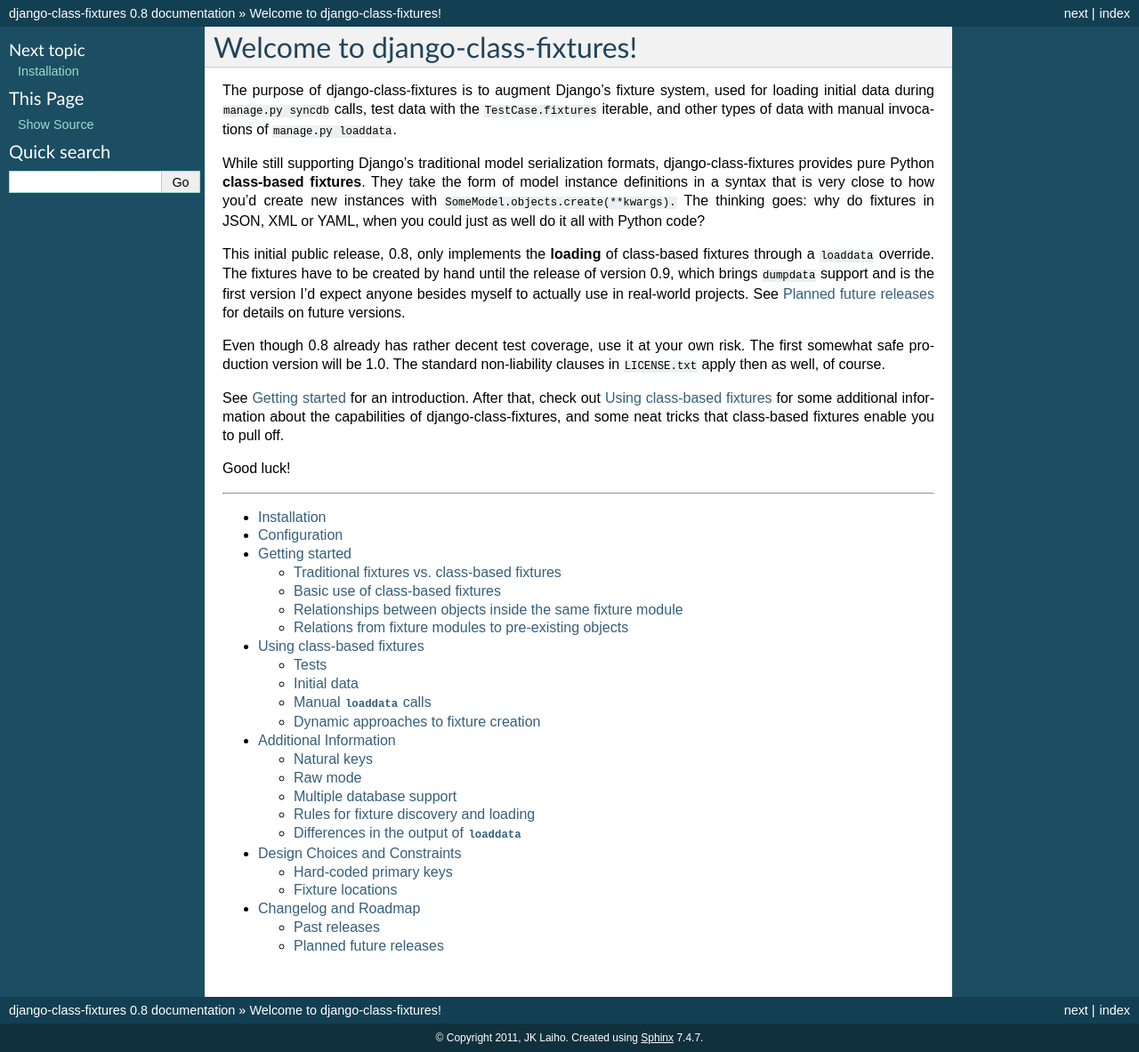
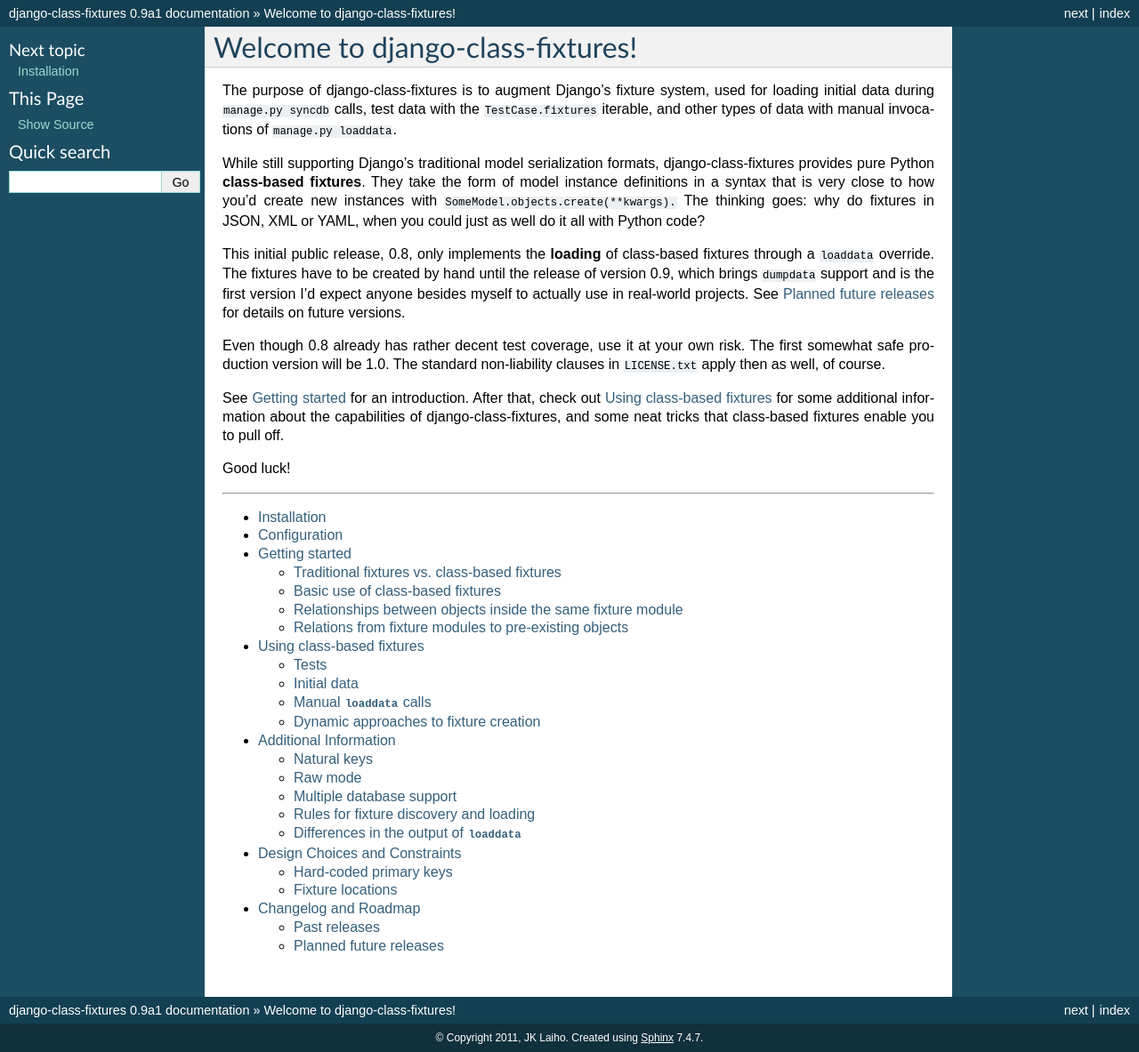
Before and after one commit to jklaiho/django-class-fixtures, a Sphinx documentation site: the page built from docs/index.rst, in a window 1280 px wide. Shown: the whole page at 89% size. Built offline with Sphinx 7.4.7, drawn with Linux system fonts in a browser that asks for light colours.

Commit message:
Update docs version

```diff
--- a/docs/conf.py
+++ b/docs/conf.py
@@ -10,8 +10,6 @@
 #
 # All configuration values have a default; values that are commented out
 # serve to show the default.
-
-import sys, os
 
 # If extensions (or modules to document with autodoc) are in another directory,
 # add these directories to sys.path here. If the directory is relative to the
@@ -48,9 +46,9 @@
 # built documents.
 #
 # The short X.Y version.
-version = '0.8'
+version = '0.9'
 # The full version, including alpha/beta/rc tags.
-release = '0.8'
+release = '0.9a1'
 
 # The language for content autogenerated by Sphinx. Refer to documentation
 # for a list of supported languages.
```
